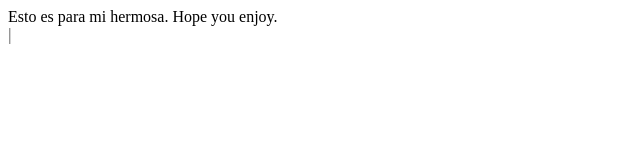
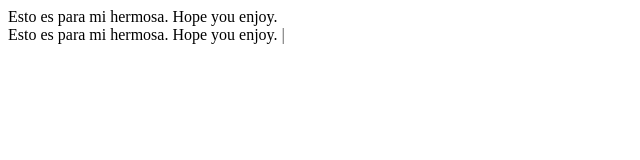
Before and after one commit to crmkmc/ck.github.io, a plain HTML site: page index.html in a window 1280 px wide. Shown: the whole page, without its empty margins (0-640 px from the left). Drawn offline with nearby package versions, Linux system fonts and the light colour scheme.

Commit message:
Format code.

```diff
--- a/index.html
+++ b/index.html
@@ -13,7 +13,7 @@
         Esto es para mi hermosa. Hope you enjoy.
     </div>
     <span id="output">
-
+        Esto es para mi hermosa. Hope you enjoy.
     </span>
     <span class="typing-cursor">|</span>
 
```
